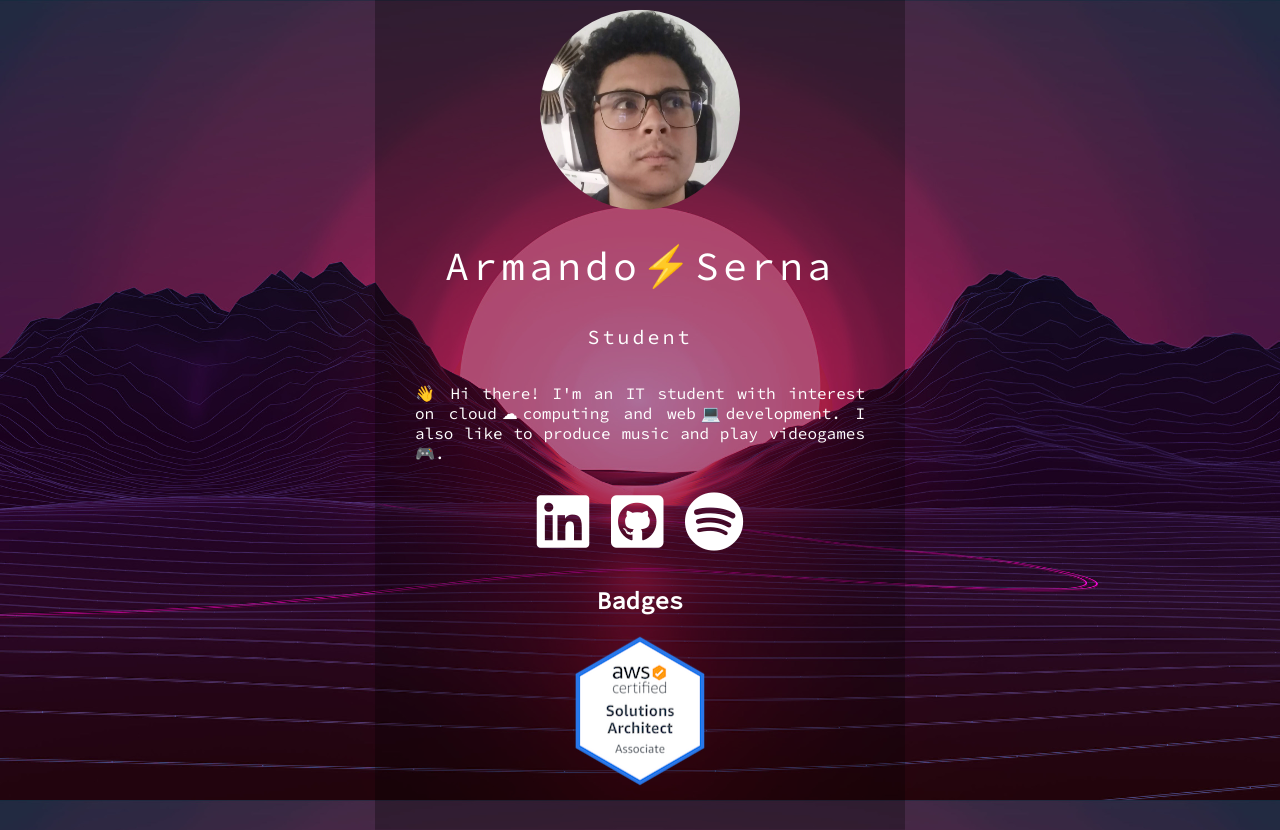
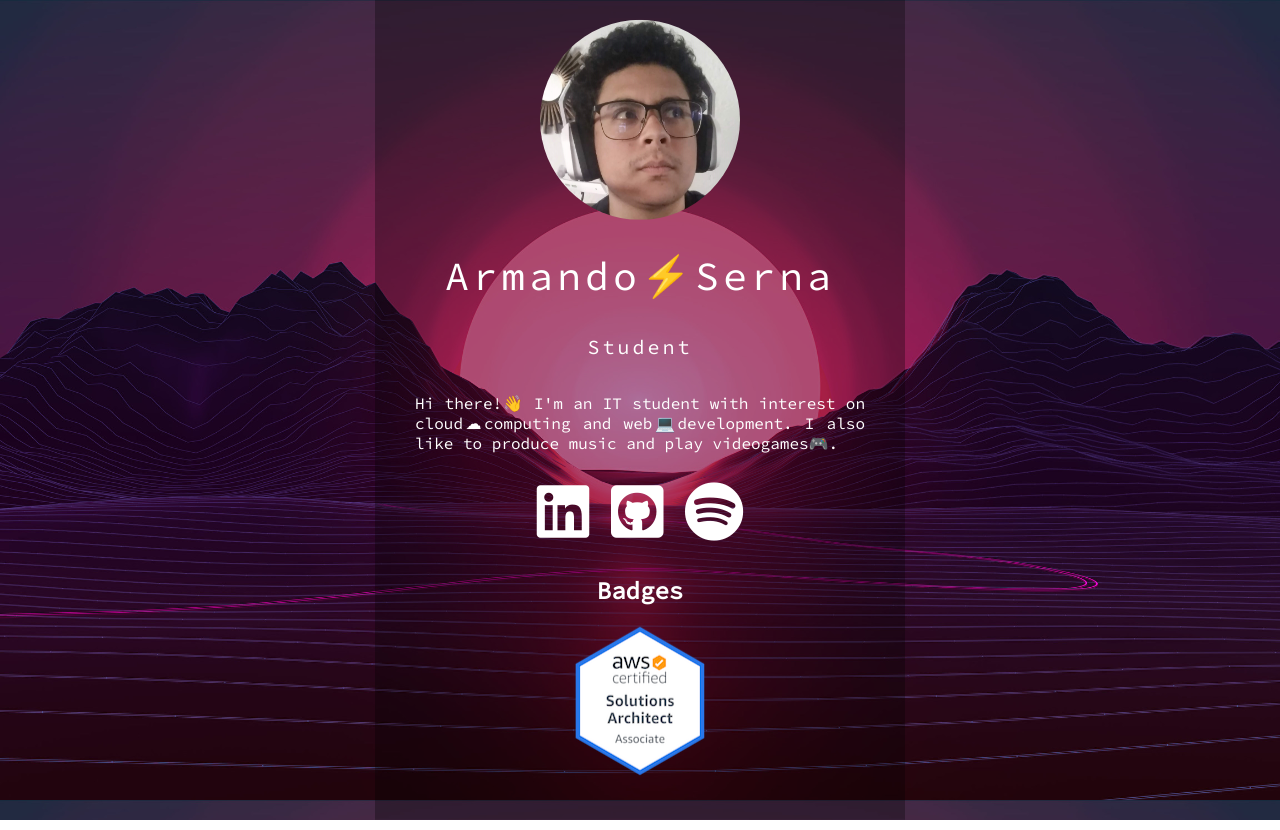
Before and after one commit to armandosg/armandosg.github.io, a plain HTML site: page index.html in a window 1280 px wide. Drawn offline with Linux system fonts and the light colour scheme.

Commit message:
Simple change

```diff
--- a/index.html
+++ b/index.html
@@ -11,7 +11,7 @@
         <img src="img/profile.jpg" alt="" class="box-img">
         <h1>Armando⚡Serna</h1>
         <h5>Student</h5>
-        <p>👋 Hi there! I'm an IT student with interest on cloud☁computing and web💻development. I also like to produce music and play videogames🎮.</p>
+        <p>Hi there!👋 I'm an IT student with interest on cloud☁computing and web💻development. I also like to produce music and play videogames🎮.</p>
         <ul>
             <li>
                 <a href="https://www.linkedin.com/in/armandoserna/">
```
